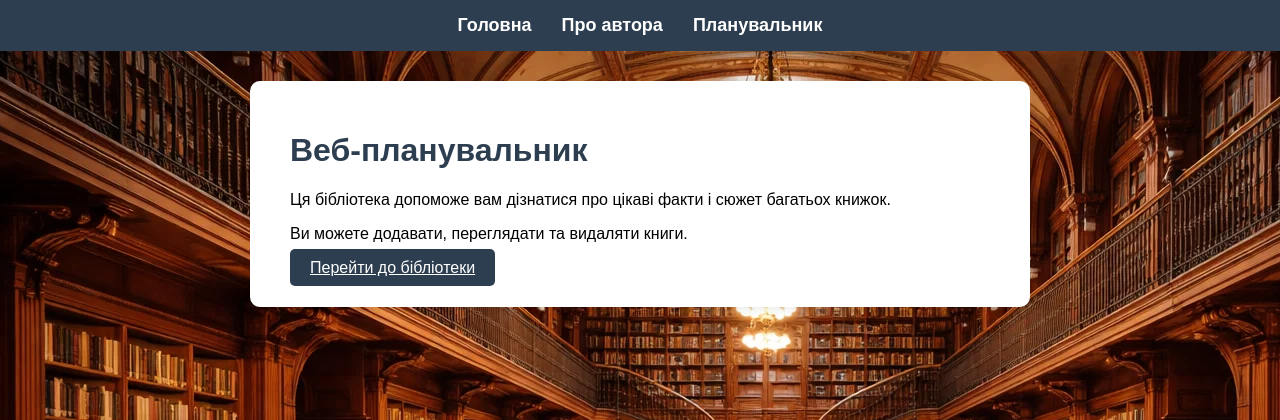
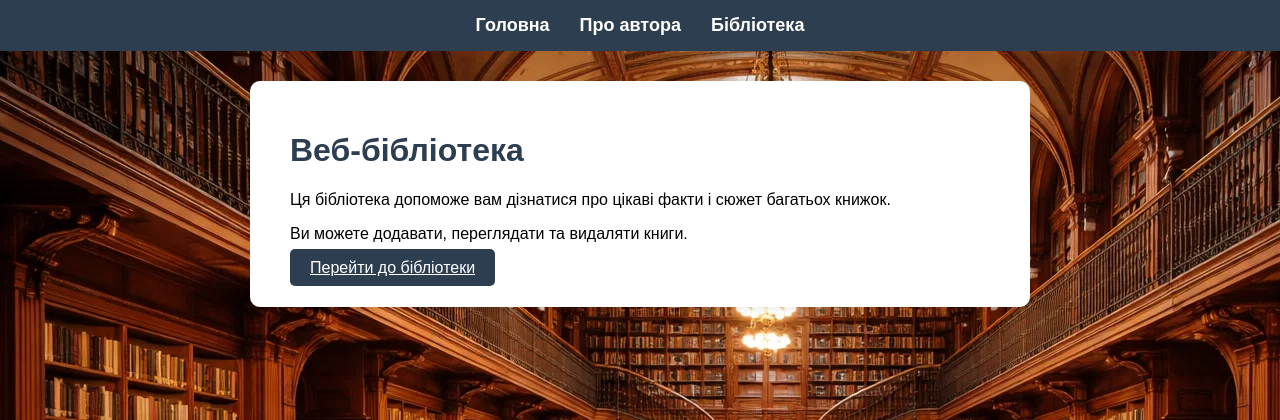
Before and after one commit to IvanBondarchuk-KH/Planer, a Flask app: page / in a window 1280 px wide. Shown: the top 420 px of the page. Run offline with Flask 3, Linux system fonts and the light colour scheme.

Commit message:
new commitet

```diff
--- a/templates/base.html
+++ b/templates/base.html
@@ -2,7 +2,7 @@
 <html lang="uk">
 <head>
     <meta charset="UTF-8">
-    <title>{% block title %}Планувальник{% endblock %}</title>
+    <title>{% block title %}Бібліотека{% endblock %}</title>
     <link rel="stylesheet" href="{{ url_for('static', filename='style.css') }}">
 </head>
 <body>
@@ -11,7 +11,7 @@
             <ul class="nav-menu">
                 <li><a href="{{ url_for('index') }}">Головна</a></li>
                 <li><a href="{{ url_for('author') }}">Про автора</a></li>
-                <li><a href="{{ url_for('library') }}">Планувальник</a></li>
+                <li><a href="{{ url_for('library') }}">Бібліотека</a></li>
             </ul>
         </nav>
     </header>
--- a/templates/index.html
+++ b/templates/index.html
@@ -3,7 +3,7 @@
 {% block title %}Головна{% endblock %}
 
 {% block content %}
-    <h1>Веб-планувальник</h1>
+    <h1>Веб-бібліотека</h1>
     <p>Ця бібліотека допоможе вам дізнатися про цікаві факти і сюжет багатьох книжок.</p>
     <p>Ви можете додавати, переглядати та видаляти книги.</p>
     <a class="button" href="{{ url_for('library') }}">Перейти до бібліотеки</a>
```
Also changed, not shown: database.db (added).
